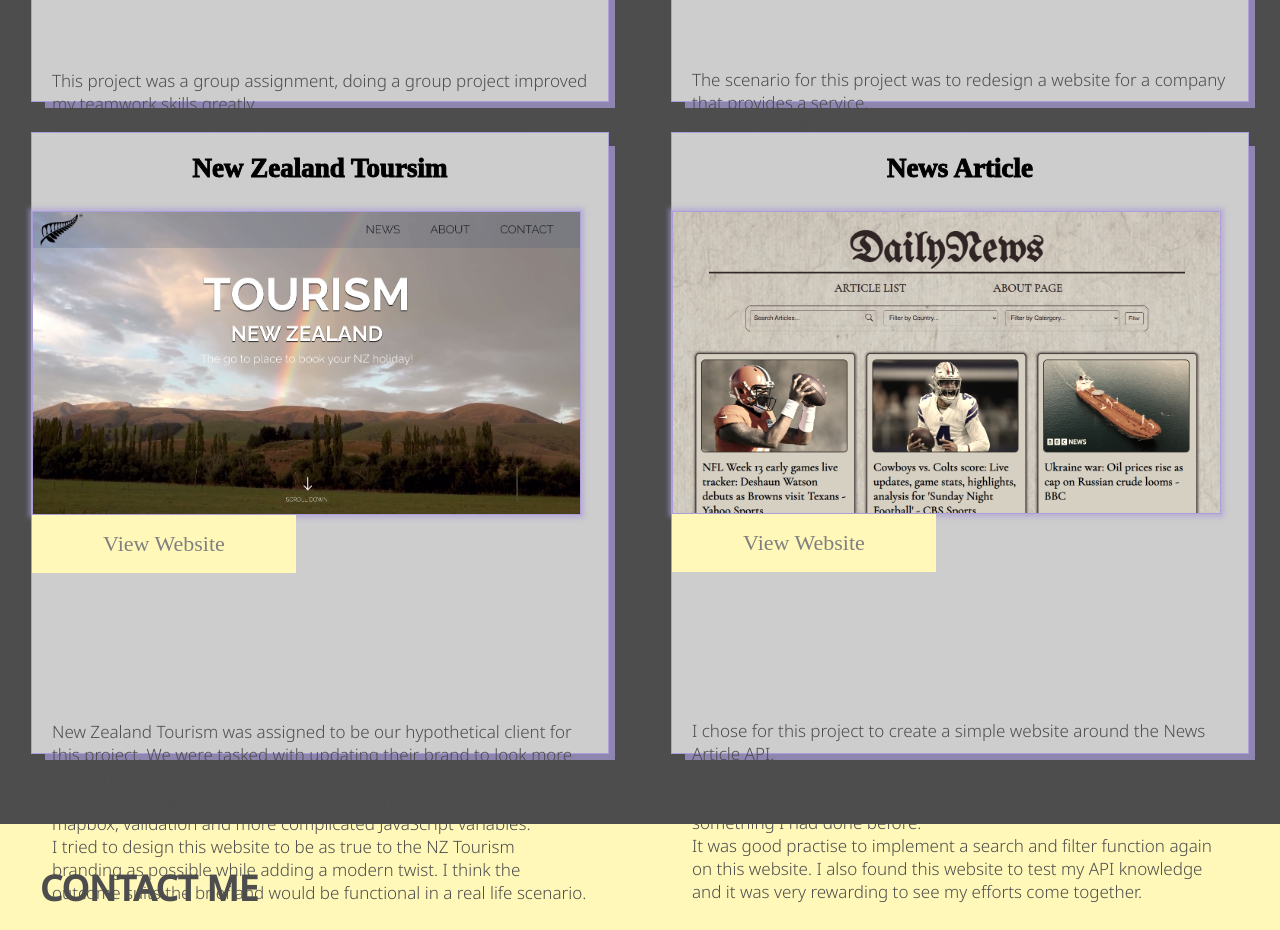
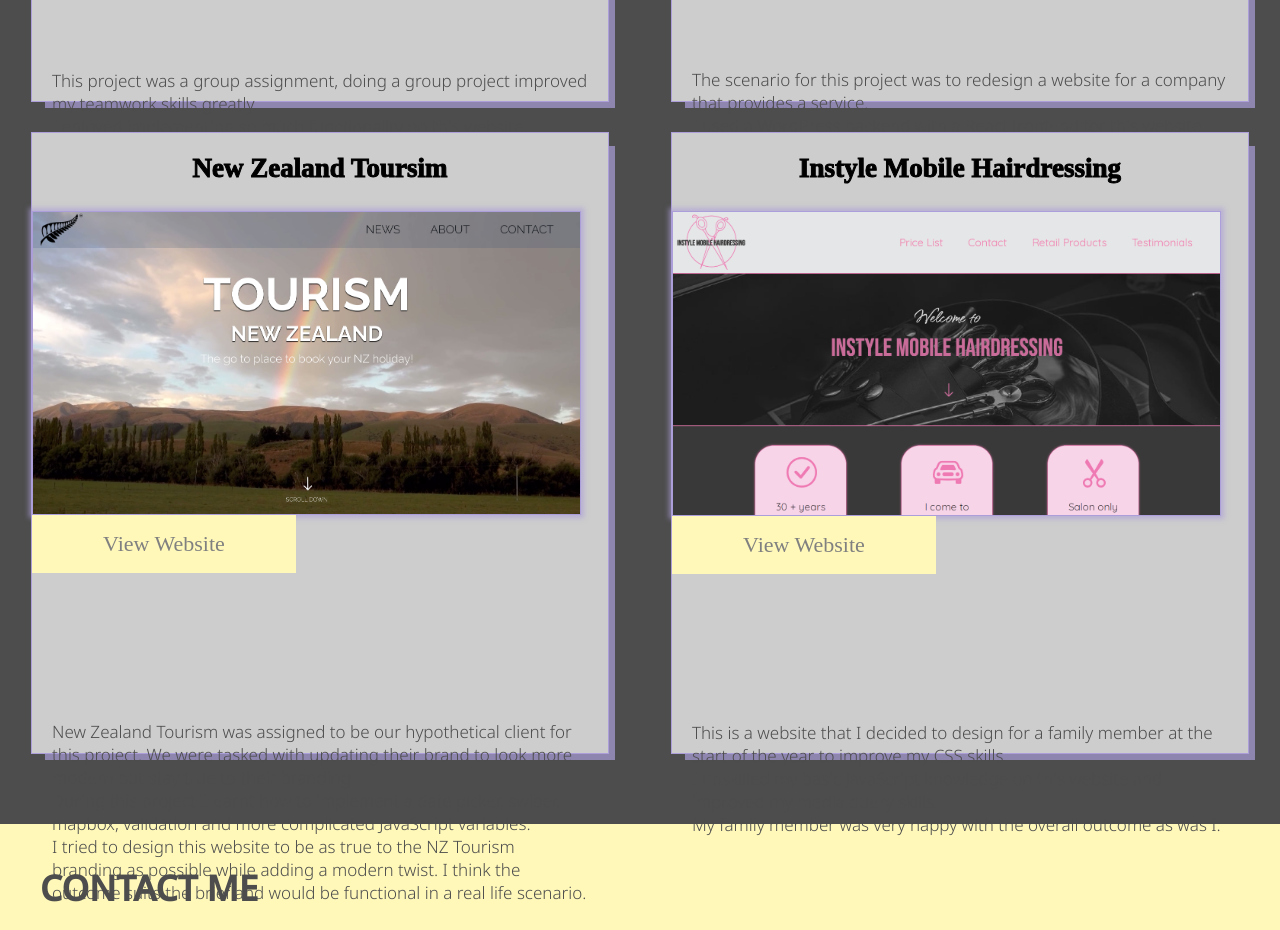
Before and after one commit to mollytxox/mollytxox.github.io, a JavaScript app: page / in a window 1280 px wide. Shown: the part 2300-3230 px from the top of the page. Built offline with nearby package versions, Linux system fonts and the light colour scheme; a web font is replaced by a local one.

Commit message:
added instyle website

```diff
--- a/src/components/Work.js
+++ b/src/components/Work.js
@@ -97,19 +97,19 @@
                 {/* NZ TOURSIM  */}
                 {/* NEWS ARTICLE  */}
                 <div className="mockup-box">
-                    <div className="website-name">News Article</div>
-                    <a href="https://molly.yoobeestudent.net/thompsonelectrical" target="_blank">
+                    <div className="website-name">Instyle Mobile Hairdressing</div>
+                    <a href="https://instylemobilehairdressing.vercel.app/" target="_blank">
                         <img className="mockup-image" src="/images/website6.png" />
                     </a>
                     <div className="middle">
-                        <a href="https://molly.yoobeestudent.net/thompsonelectrical" target="_blank">
+                        <a href="https://instylemobilehairdressing.vercel.app/" target="_blank">
                             <div className="text">View Website</div>
                         </a>
                     </div>
                     <div className="website-description">
-                        I chose for this project to create a simple website around the News Article API.<br></br>
-                        We had freedom to choose our own API to design a website around. I went with the News Article API to try and design a website unlike something I had done before.<br></br>
-                        It was good practise to implement a search and filter function again on this website. I also found this website to test my API knowledge and it was very rewarding to see my efforts come together.
+                        This is a website that I decided to design for a family member at the start of the year to improve my CSS skills.<br></br>
+                        I upskilled my basic JavaScript knowledge on this website and improved my media query skills.<br></br>
+                        My family member was very happy with the overall outcome as was I.
                     </div>
                 </div>
                 {/* NEWS ARTICLE  */}
```
Also changed, not shown: public/images/website6.png, 1 other file (tests, documents, lock files or other folders).
